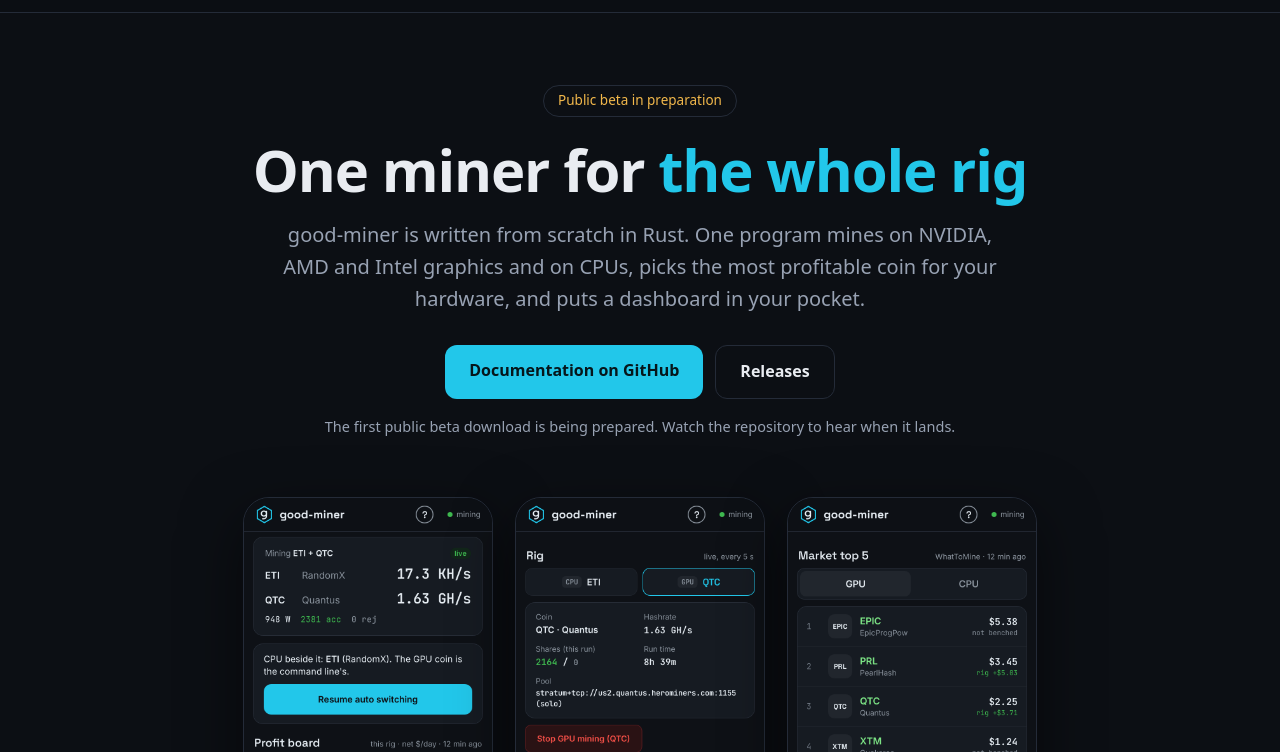
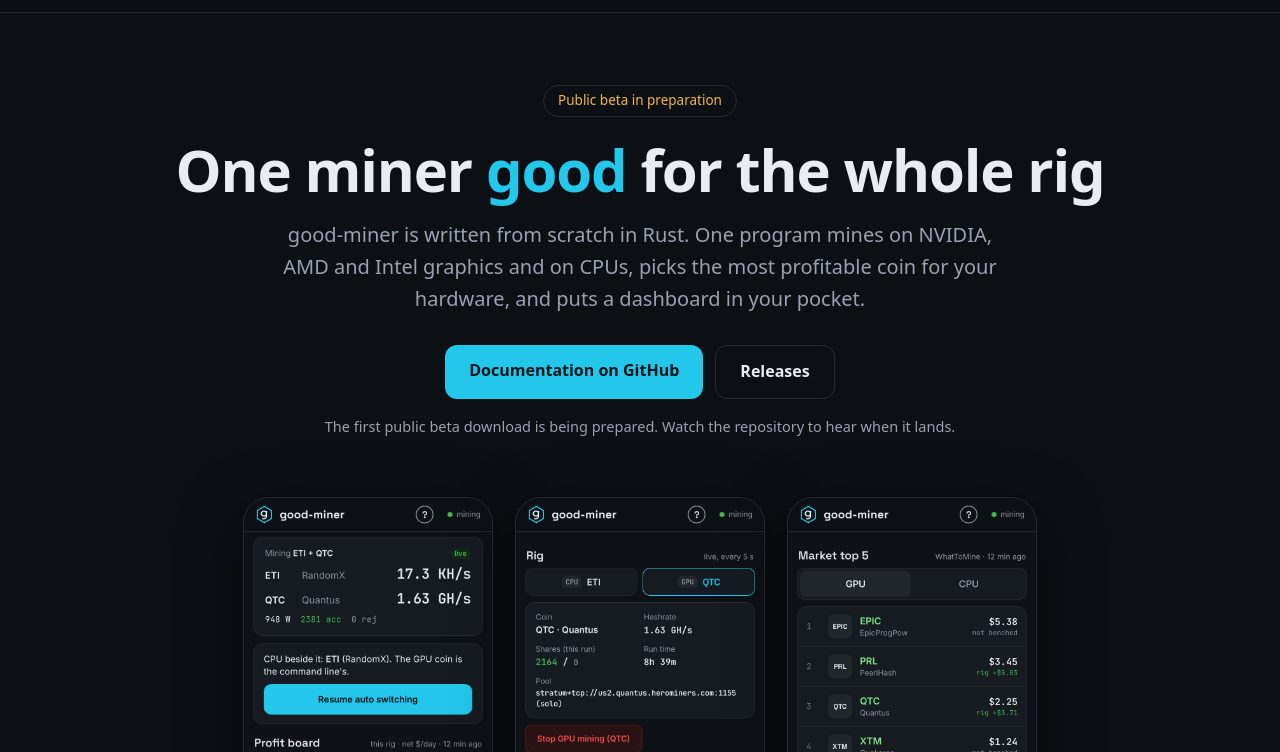
Before and after one commit to good-mining/good-miner, a plain HTML site: page index.html in a window 1280 px wide. Shown: the part 48-800 px from the top of the page. Drawn offline with Linux system fonts and the light colour scheme.

Commit message:
One miner good for the whole rig

```diff
--- a/index.html
+++ b/index.html
@@ -3,10 +3,10 @@
 <head>
 <meta charset="utf-8">
 <meta name="viewport" content="width=device-width, initial-scale=1">
-<title>good-miner: one miner for the whole rig</title>
+<title>good-miner: one miner good for the whole rig</title>
 <meta name="description" content="good-miner is a cryptocurrency miner written from scratch in Rust. One program for NVIDIA, AMD and Intel graphics and CPUs, with auto profit switching and a built-in dashboard. Windows and Linux.">
 <meta property="og:title" content="good-miner">
-<meta property="og:description" content="One miner for the whole rig: NVIDIA, AMD, Intel and CPU, auto profit switching, a dashboard in your pocket.">
+<meta property="og:description" content="One miner good for the whole rig: NVIDIA, AMD, Intel and CPU, auto profit switching, a dashboard in your pocket.">
 <meta property="og:image" content="https://good-miner.com/img/social-preview.png">
 <meta name="twitter:card" content="summary_large_image">
 <meta property="og:url" content="https://good-miner.com/">
@@ -74,7 +74,7 @@ footer .wrap{display:flex;justify-content:space-between;gap:16px;flex-wrap:wrap}
 <main>
 <div class="wrap hero">
   <div class="tag">Public beta in preparation</div>
-  <h1>One miner for <span>the whole rig</span></h1>
+  <h1>One miner <span>good</span> for the whole rig</h1>
   <p class="lead">good-miner is written from scratch in Rust. One program mines on NVIDIA, AMD and Intel graphics and on CPUs, picks the most profitable coin for your hardware, and puts a dashboard in your pocket.</p>
   <div class="cta">
     <a class="btn primary" href="https://github.com/good-mining/good-miner">Documentation on GitHub</a>
```
Also changed, not shown: img/social-preview.png.
